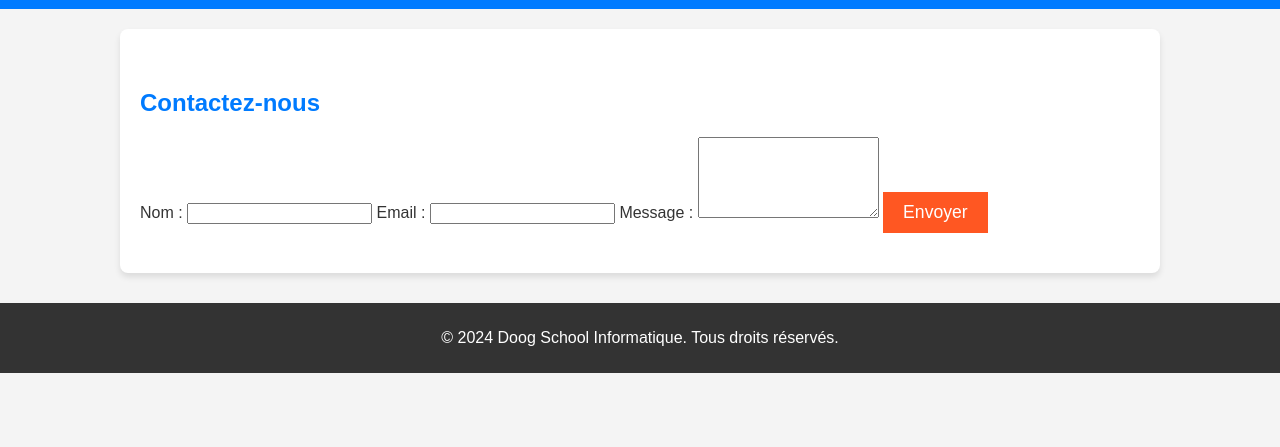
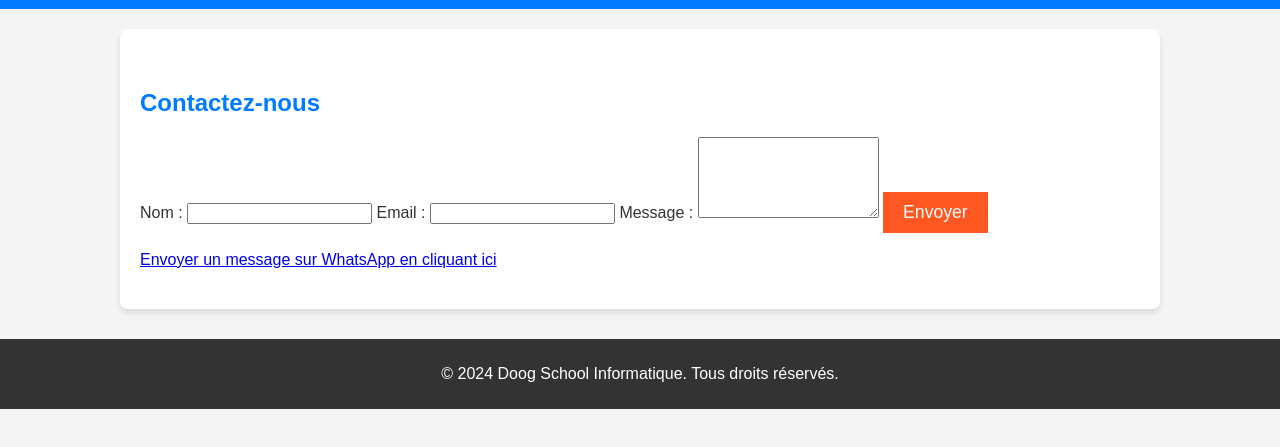
Before and after one commit to dooglace/school, a plain HTML site: page contact.html in a window 1280 px wide. Shown: the part 79-526 px from the top of the page. Drawn offline with Linux system fonts and the light colour scheme.

Commit message:
Update contact.html

```diff
--- a/contact.html
+++ b/contact.html
@@ -5,6 +5,7 @@
     <meta name="viewport" content="width=device-width, initial-scale=1.0">
     <title>Contact - Doog School Informatique</title>
     <link rel="stylesheet" href="styles.css">
+    <link rel="shortcut icon" href="icon.png">
 </head>
 <body>
     <header class="header">
@@ -32,6 +33,8 @@
             <textarea id="message" name="message" rows="5" required></textarea>
 
             <button class="cta-button" type="submit">Envoyer</button>
+            <br><br>
+            <a href="https://wa.me/+2290191371938?text=Bonjour,%20je%20souhaite%20vous%20contacter%20au%20sujet%20de%20la%20formation.">Envoyer un message sur WhatsApp en cliquant <span> ici</span></span></a>
         </form>
     </section>
 
```
